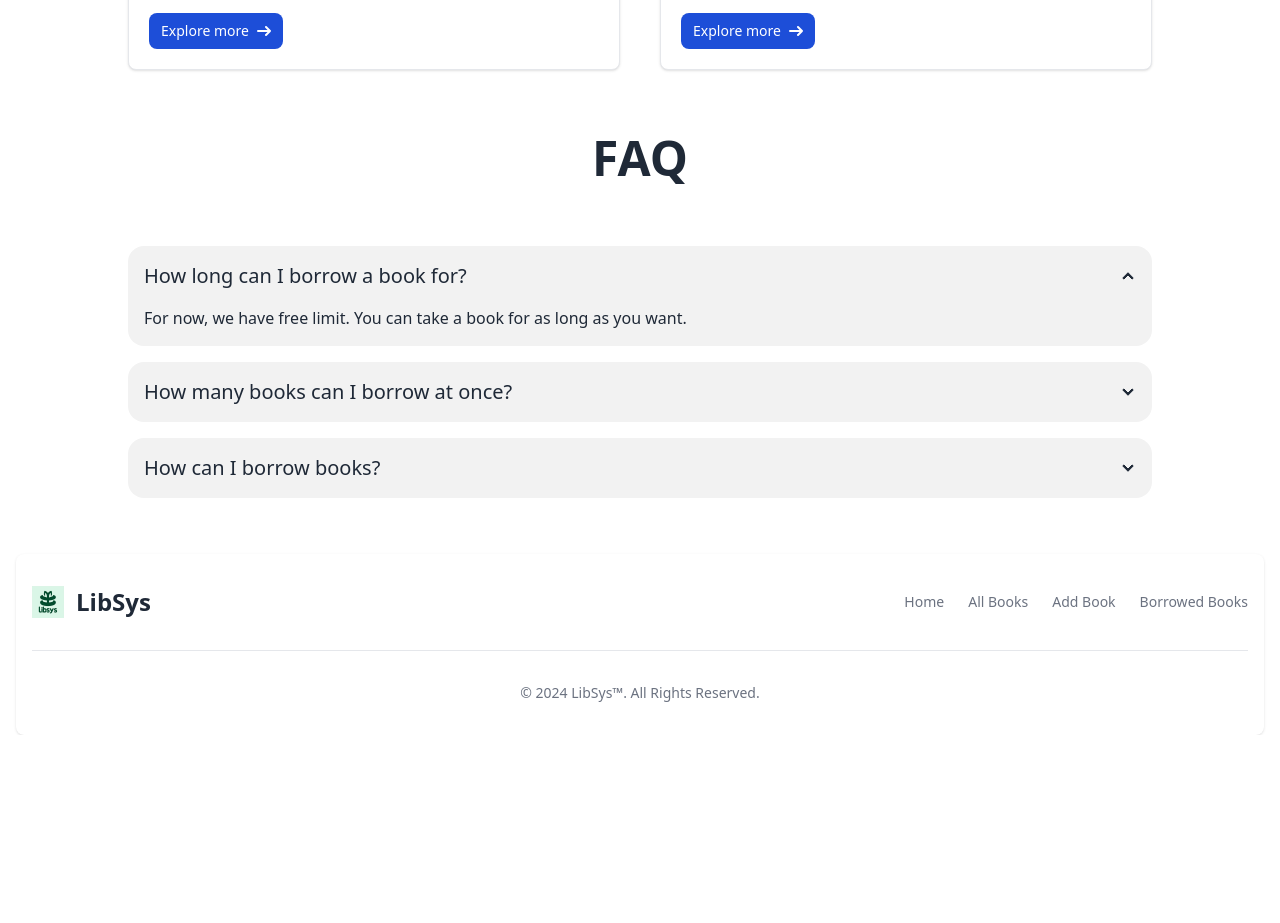
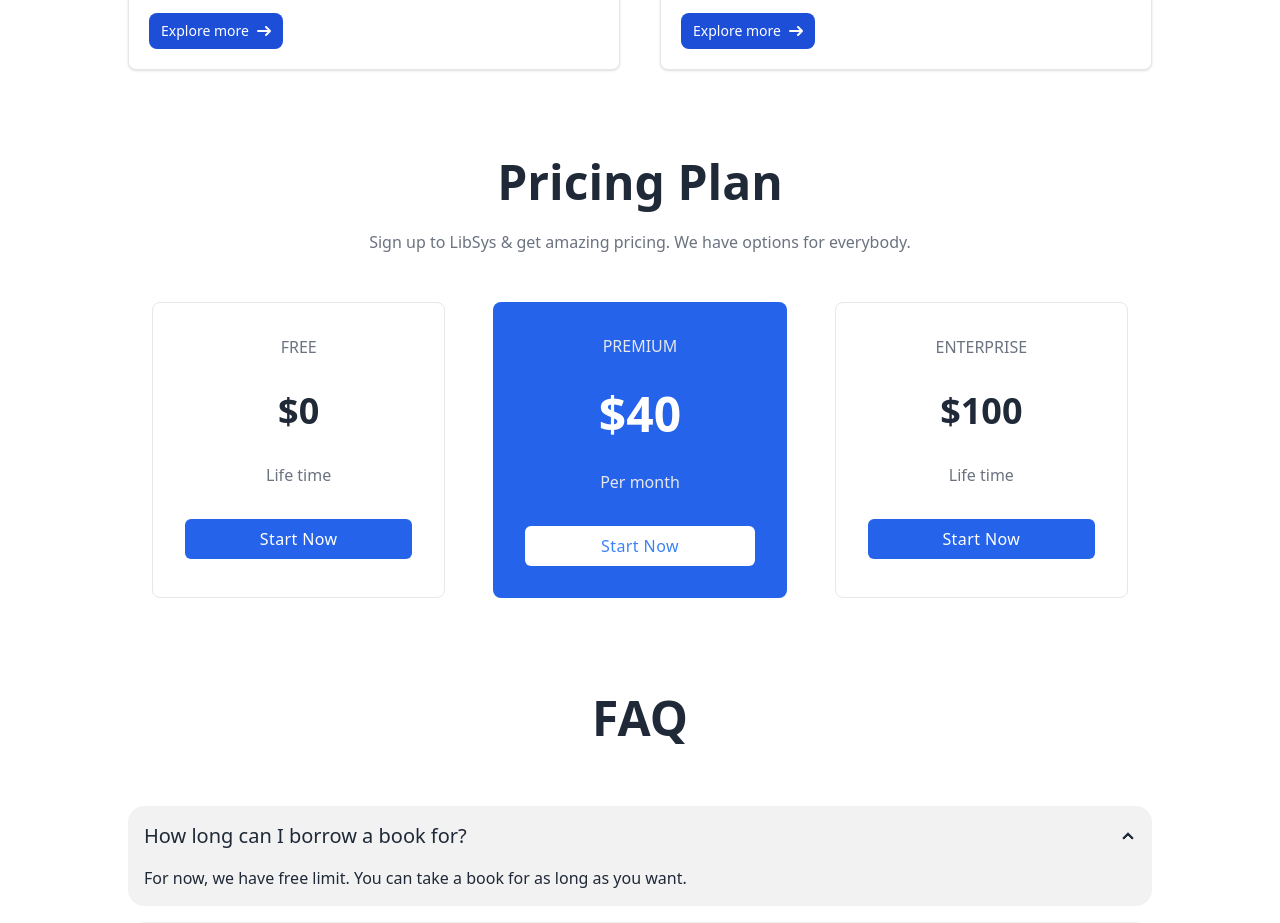
Before and after one commit to arifnayan2861/libsys-client, a React (Vite) app: page / in a window 1280 px wide. Shown: the part 1780-2703 px from the top of the page. Before the commit the page ends 2515 px from the top, so only its background shows below. Built offline with nearby package versions, Linux system fonts and the light colour scheme; no server answers.

Commit message:
pricing section added & bug fixes

```diff
--- /dev/null
+++ b/src/components/Pricing/Pricing.jsx
@@ -0,0 +1,70 @@
+const Pricing = () => {
+  return (
+    <div className="bg-white dark:bg-gray-900">
+      <div className="container px-6 py-8 mx-auto mt-14">
+        <h1 className="text-2xl font-bold text-center text-gray-800 capitalize lg:text-5xl dark:text-white">
+          Pricing Plan
+        </h1>
+
+        <p className="max-w-2xl mx-auto mt-4 text-center text-gray-500 xl:mt-6 dark:text-gray-300">
+          Sign up to LibSys & get amazing pricing. We have options for
+          everybody.
+        </p>
+
+        <div className="grid grid-cols-1 gap-8 mt-6 xl:mt-12 xl:gap-12 md:grid-cols-2 lg:grid-cols-3">
+          <div className="w-full p-8 space-y-8 text-center border border-gray-200 rounded-lg dark:border-gray-700">
+            <p className="font-medium text-gray-500 uppercase dark:text-gray-300">
+              Free
+            </p>
+
+            <h2 className="text-4xl font-semibold text-gray-800 uppercase dark:text-gray-100">
+              $0
+            </h2>
+
+            <p className="font-medium text-gray-500 dark:text-gray-300">
+              Life time
+            </p>
+
+            <button className="w-full px-4 py-2 mt-10 tracking-wide text-white capitalize transition-colors duration-300 transform bg-blue-600 rounded-md hover:bg-blue-500 focus:outline-none focus:bg-blue-500 focus:ring focus:ring-blue-300 focus:ring-opacity-80">
+              Start Now
+            </button>
+          </div>
+
+          <div className="w-full p-8 space-y-8 text-center bg-blue-600 rounded-lg">
+            <p className="font-medium text-gray-200 uppercase">Premium</p>
+
+            <h2 className="text-5xl font-bold text-white uppercase dark:text-gray-100">
+              $40
+            </h2>
+
+            <p className="font-medium text-gray-200">Per month</p>
+
+            <button className="w-full px-4 py-2 mt-10 tracking-wide text-blue-500 capitalize transition-colors duration-300 transform bg-white rounded-md hover:bg-gray-100 focus:outline-none focus:bg-gray-100 focus:ring focus:ring-gray-200 focus:ring-opacity-80">
+              Start Now
+            </button>
+          </div>
+
+          <div className="w-full p-8 space-y-8 text-center border border-gray-200 rounded-lg dark:border-gray-700">
+            <p className="font-medium text-gray-500 uppercase dark:text-gray-300">
+              Enterprise
+            </p>
+
+            <h2 className="text-4xl font-semibold text-gray-800 uppercase dark:text-gray-100">
+              $100
+            </h2>
+
+            <p className="font-medium text-gray-500 dark:text-gray-300">
+              Life time
+            </p>
+
+            <button className="w-full px-4 py-2 mt-10 tracking-wide text-white capitalize transition-colors duration-300 transform bg-blue-600 rounded-md hover:bg-blue-500 focus:outline-none focus:bg-blue-500 focus:ring focus:ring-blue-300 focus:ring-opacity-80">
+              Start Now
+            </button>
+          </div>
+        </div>
+      </div>
+    </div>
+  );
+};
+
+export default Pricing;
--- a/src/context/AuthProvider.jsx
+++ b/src/context/AuthProvider.jsx
@@ -43,25 +43,46 @@
     const unSubscribe = onAuthStateChanged(auth, (currentUser) => {
       const userEmail = currentUser?.email || user?.email;
       const loggedUser = { email: userEmail };
-      console.log(currentUser);
+      // console.log(currentUser);
       setUser(currentUser);
       setLoading(false);
       if (currentUser) {
+        //   axios
+        //     .post(`${import.meta.env.VITE_BACKEND_URL}/jwt`, loggedUser, {
+        //       withCredentials: true,
+        //     })
+        //     .then((res) => console.log(res.data))
+        //     .catch((error) => console.log(error));
+        // } else {
+        //   axios
+        //     .post(`${import.meta.env.VITE_BACKEND_URL}/logout`, loggedUser, {
+        //       withCredentials: true,
+        //     })
+        //     .then((res) => console.log(res.data))
+        //     .catch((error) => console.log(error));
+
         axios
           .post(`${import.meta.env.VITE_BACKEND_URL}/jwt`, loggedUser, {
             withCredentials: true,
           })
-          .then((res) => console.log(res.data))
+          .then((res) => {
+            setUser(currentUser);
+            setLoading(false);
+          })
           .catch((error) => console.log(error));
       } else {
         axios
           .post(`${import.meta.env.VITE_BACKEND_URL}/logout`, loggedUser, {
             withCredentials: true,
           })
-          .then((res) => console.log(res.data))
+          .then((res) => {
+            setUser(null);
+            setLoading(false);
+          })
           .catch((error) => console.log(error));
       }
     });
+
     return () => {
       unSubscribe();
     };
--- a/src/pages/AllBooks/AllBooks.jsx
+++ b/src/pages/AllBooks/AllBooks.jsx
@@ -3,16 +3,16 @@
 import { IoMenu } from "react-icons/io5";
 import { CiGrid41 } from "react-icons/ci";
 import { FaPencilAlt } from "react-icons/fa";
-import { useNavigate } from "react-router-dom";
+import { useLoaderData, useNavigate } from "react-router-dom";
+import StarRatings from "react-star-ratings";
 
 import Card from "./Card";
-import StarRatings from "react-star-ratings";
 
 const AllBooks = () => {
   const [books, setBooks] = useState([]);
   const [tableView, setTableView] = useState(true);
   const navigate = useNavigate();
-
+  // const books = useLoaderData();
   const getData = async () => {
     const { data } = await axios.get(
       `${import.meta.env.VITE_BACKEND_URL}/all-books`,
@@ -93,25 +93,6 @@
               </tr>
             </thead>
             <tbody>
-              {/* <tr className="odd:bg-white odd:dark:bg-gray-900 even:bg-gray-50 even:dark:bg-gray-800 border-b dark:border-gray-700">
-                <th
-                  scope="row"
-                  className="px-6 py-4 font-medium text-gray-900 whitespace-nowrap dark:text-white"
-                >
-                  Apple MacBook Pro 17
-                </th>
-                <td className="px-6 py-4">Silver</td>
-                <td className="px-6 py-4">Laptop</td>
-                <td className="px-6 py-4">$2999</td>
-                <td className="px-6 py-4">
-                  <a
-                    href="#"
-                    className="font-medium text-blue-600 dark:text-blue-500 hover:underline"
-                  >
-                    Edit
-                  </a>
-                </td>
-              </tr> */}
               {books.map((book) => (
                 <tr
                   key={book._id}
@@ -142,13 +123,13 @@
                   </td>
                   <td className="px-6 py-4">
                     <div className="flex items-center">
-                      <StarRatings
+                      {/* <StarRatings
                         starEmptyColor="orange"
                         numberOfStars={parseInt(book.rating)}
                         name="rating"
                         starDimension="20px"
                         starSpacing="1px"
-                      />
+                      /> */}
                     </div>
                   </td>
                   <td className="px-6 py-4">{book.authorName}</td>
--- a/src/pages/AllBooks/Card.jsx
+++ b/src/pages/AllBooks/Card.jsx
@@ -18,13 +18,13 @@
         <div className="flex items-center mt-2.5 mb-5">
           <div className="flex items-center justify-between space-x-1 rtl:space-x-reverse">
             <div className="flex items-center">
-              <StarRatings
+              {/* <StarRatings
                 starEmptyColor="orange"
                 numberOfStars={parseInt(book.rating)}
                 name="rating"
                 starDimension="20px"
                 starSpacing="1px"
-              />
+              /> */}
             </div>
             <div>
               <span
--- a/src/pages/Home/Home.jsx
+++ b/src/pages/Home/Home.jsx
@@ -1,5 +1,6 @@
 import BookCategories from "../../components/BookCategories/BookCategories";
 import Faq from "../../components/FAQ/Faq";
+import Pricing from "../../components/Pricing/Pricing";
 import Slider from "../../components/Slider/Slider";
 
 const Home = () => {
@@ -7,6 +8,7 @@
     <div className="w-[80%] max-w-screen-xl mx-auto mt-8 md:mt-10">
       <Slider />
       <BookCategories />
+      <Pricing />
       <Faq />
     </div>
   );
--- a/src/routes/Routes.jsx
+++ b/src/routes/Routes.jsx
@@ -12,6 +12,7 @@
 import UpdateBook from "../pages/UpdateBook/UpdateBook";
 import PrivateRoute from "./PrivateRoute";
 import ErrorPage from "../pages/Error/ErrorPage";
+import axios from "axios";
 
 const routes = createBrowserRouter([
   {
@@ -38,6 +39,10 @@
             <AllBooks />
           </PrivateRoute>
         ),
+        // loader: () =>
+        //   axios.get(`${import.meta.env.VITE_BACKEND_URL}/all-books`, {
+        //     withCredentials: true,
+        //   }),
       },
       {
         path: "/update-book/:id",
```
